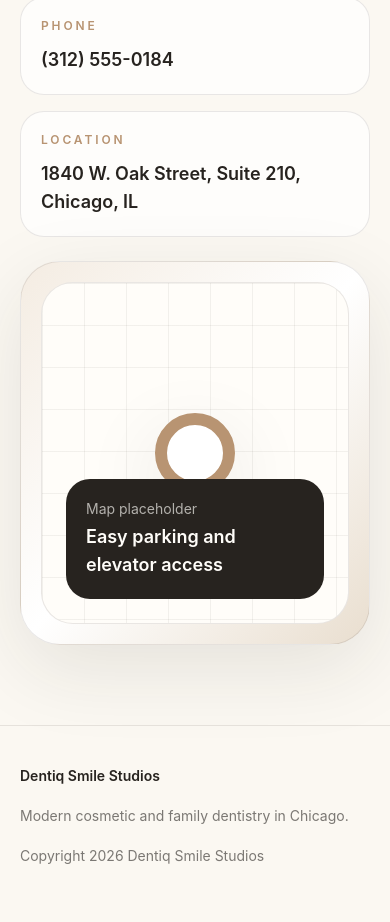
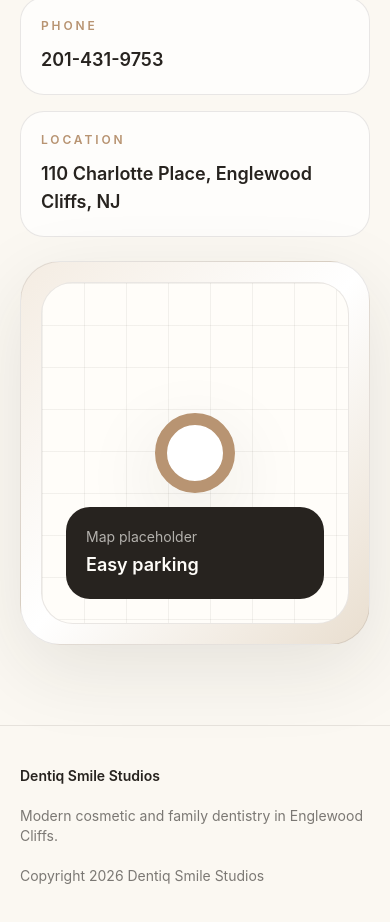
Before and after one commit to tonymoo90/dentiq-smile-studios, a React (Vite) app: page / in a window 390 px wide. Shown: the part 8551-9473 px from the top of the page. Built offline with nearby package versions, Linux system fonts and the light colour scheme.

Commit message:
Update contact phone link

```diff
--- a/src/App.tsx
+++ b/src/App.tsx
@@ -116,9 +116,11 @@
 
 function Button({
   children,
+  href = "#contact",
   variant = "primary",
 }: {
   children: string;
+  href?: string;
   variant?: "primary" | "secondary";
 }) {
   const classes =
@@ -128,7 +130,7 @@
 
   return (
     <a
-      href="#contact"
+      href={href}
       className={`inline-flex min-h-12 items-center justify-center rounded-full px-6 text-sm font-semibold transition ${classes}`}
     >
       {children}
@@ -252,7 +254,9 @@
             </p>
             <div className="mt-9 flex flex-col gap-3 sm:flex-row">
               <Button>Schedule Appointment</Button>
-              <Button variant="secondary">Call Now</Button>
+              <Button href="tel:+12014319753" variant="secondary">
+                Call Now
+              </Button>
             </div>
             <div className="mt-10 flex flex-col gap-3 sm:flex-row sm:flex-wrap">
               <TrustBadge label="Same-week appointments" />
@@ -421,10 +425,10 @@
           <div className="mt-14 grid gap-6 lg:grid-cols-[0.9fr_1.1fr]">
             <div className="grid gap-4">
               <ContactDetail label="Hours" value="Mon-Thu 8-5, Fri 8-2" />
-              <ContactDetail label="Phone" value="(312) 555-0184" />
+              <ContactDetail label="Phone" value="201-431-9753" />
               <ContactDetail
                 label="Location"
-                value="1840 W. Oak Street, Suite 210, Chicago, IL"
+                value="110 Charlotte Place, Englewood Cliffs, NJ"
               />
             </div>
             <div className="min-h-96 rounded-[2.5rem] border border-charcoal/10 bg-gradient-to-br from-linen via-white to-oat p-5 shadow-soft">
@@ -434,7 +438,7 @@
                 <div className="absolute bottom-6 left-6 right-6 rounded-3xl bg-charcoal p-5 text-porcelain">
                   <p className="text-sm text-porcelain/65">Map placeholder</p>
                   <p className="mt-1 text-lg font-semibold">
-                    Easy parking and elevator access
+                    Easy parking
                   </p>
                 </div>
               </div>
@@ -446,7 +450,7 @@
       <footer className="border-t border-charcoal/10 px-5 py-10 sm:px-8">
         <div className="mx-auto flex max-w-7xl flex-col gap-5 text-sm text-charcoal/60 md:flex-row md:items-center md:justify-between">
           <p className="font-semibold text-charcoal">Dentiq Smile Studios</p>
-          <p>Modern cosmetic and family dentistry in Chicago.</p>
+          <p>Modern cosmetic and family dentistry in Englewood Cliffs.</p>
           <p>Copyright 2026 Dentiq Smile Studios</p>
         </div>
       </footer>
```
